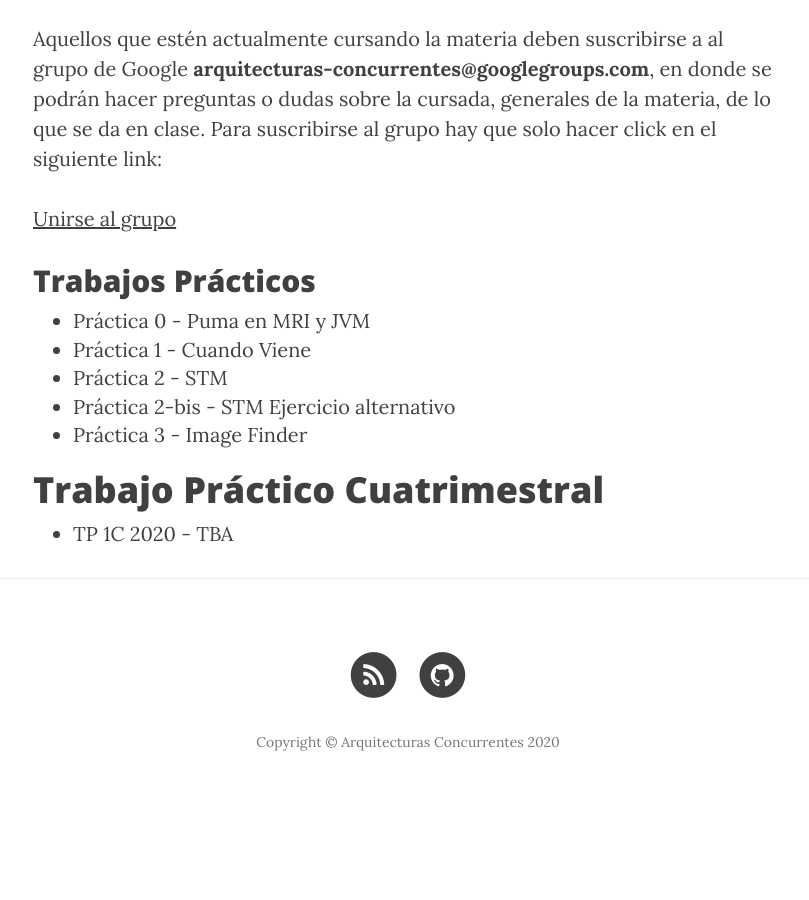
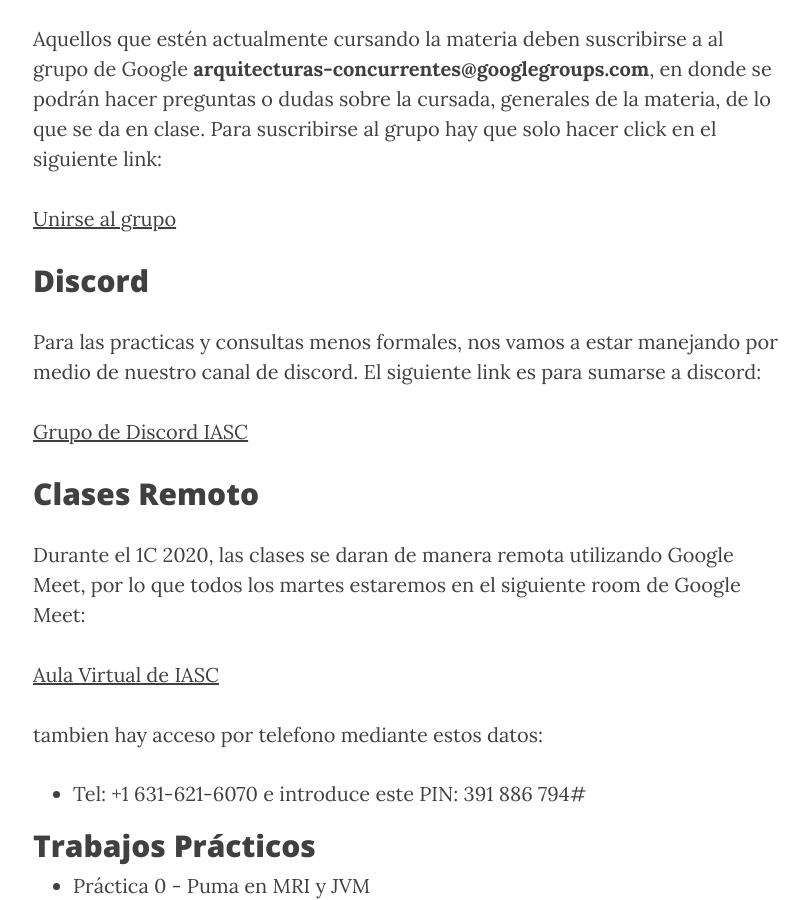
Before and after one commit to arquitecturas-concurrentes/arquitecturas-concurrentes.github.io, a Jekyll site: the page built from cursada.md, in a window 1280 px wide and 900 px high, scrolled down 2102 px. Shown: the whole window, without its empty margins (232-1041 px from the left). Built offline with Jekyll 4.4.1, drawn with Linux system fonts in a browser that asks for light colours; nearby versions of some CDN libraries; before the commit the page ends 2920 px from its top, so only the background shows below that.

Commit message:
Add discord and meet

```diff
--- a/cursada.md
+++ b/cursada.md
@@ -24,6 +24,24 @@
 <a href="https://groups.google.com/forum/#!forum/arquitecturas-concurrentes/join">Unirse al grupo</a>
 
 
+## Discord
+
+Para las practicas y consultas menos formales, nos vamos a estar manejando por medio de nuestro canal de discord. El siguiente link es para sumarse a discord:
+
+<a href="https://discordapp.gg/Hwn4jtx">Grupo de Discord IASC</a>
+
+
+## Clases Remoto
+
+Durante el 1C 2020, las clases se daran de manera remota utilizando Google Meet, por lo que todos los martes estaremos en el siguiente room de Google Meet:
+
+<a href="https://meet.google.com/nsw-vpnc-pbf">Aula Virtual de IASC</a>
+
+tambien hay acceso por telefono mediante estos datos:
+
+- Tel: +1 631-621-6070 e introduce este PIN: 391 886 794#
+
+
 ## Trabajos Prácticos
 
 * [Práctica 0 - Puma en MRI y JVM](https://github.com/arquitecturas-concurrentes/iasc-practica-ruby)
```
Also changed, not shown: 1 other file.
